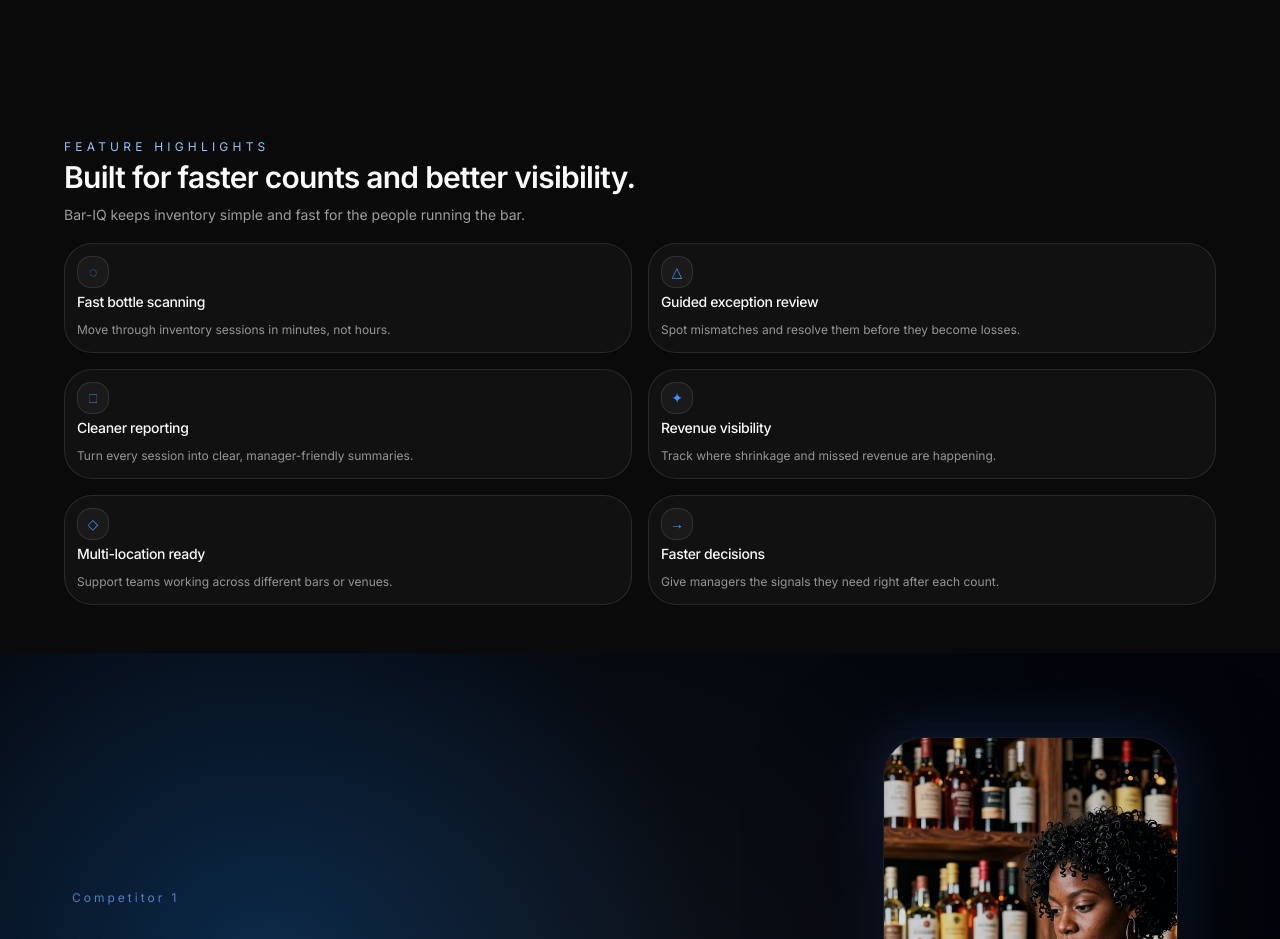
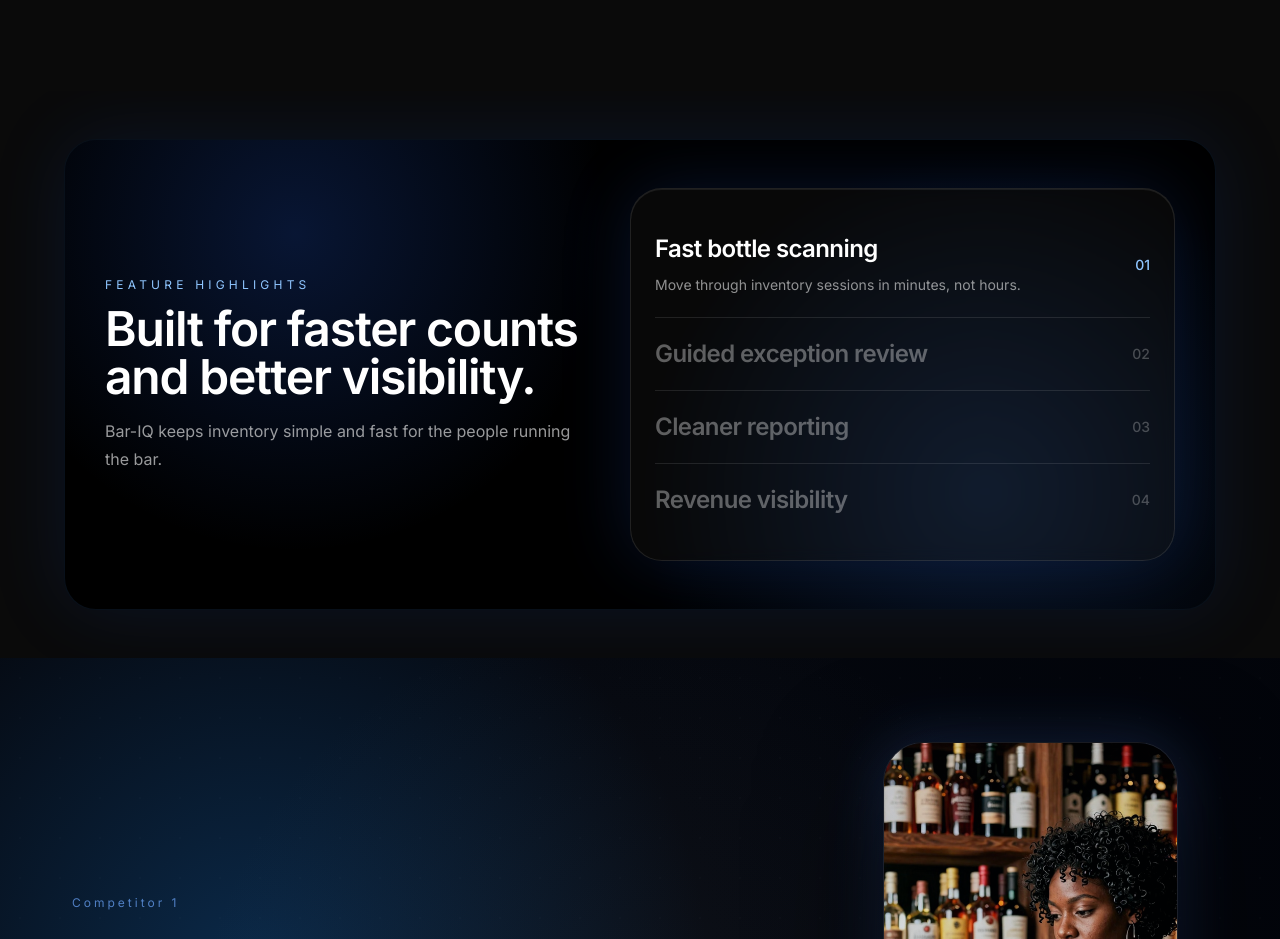
Before and after one commit to colewortman/UNO-Capstone, a Next.js app in the folder web/: page / in a window 1280 px wide. Shown: the part 5680-6619 px from the top of the page. Built offline with nearby package versions, Linux system fonts and the light colour scheme.

Commit message:
Refactor FeatureHighlights component layout and content
Removed icons and multi-location feature from the highlights. Updated the layout to enhance visibility and structure.

```diff
--- a/web/app/components/FeatureHighlights.tsx
+++ b/web/app/components/FeatureHighlights.tsx
@@ -4,73 +4,83 @@
   {
     title: "Fast bottle scanning",
     description: "Move through inventory sessions in minutes, not hours.",
-    icon: "◌",
-    featured: true,
   },
   {
     title: "Guided exception review",
     description: "Spot mismatches and resolve them before they become losses.",
-    icon: "△",
   },
   {
     title: "Cleaner reporting",
     description: "Turn every session into clear, manager-friendly summaries.",
-    icon: "□",
   },
   {
     title: "Revenue visibility",
     description: "Track where shrinkage and missed revenue are happening.",
-    icon: "✦",
-  },
-  {
-    title: "Multi-location ready",
-    description: "Support teams working across different bars or venues.",
-    icon: "◇",
-  },
-  {
-    title: "Faster decisions",
-    description: "Give managers the signals they need right after each count.",
-    icon: "→",
   },
 ];
 
 export default function FeatureHighlightsSection() {
   return (
+    <section className="relative overflow-hidden rounded-[2rem] border border-blue-400/10 bg-black px-5 py-8 shadow-[0_0_80px_rgba(37,99,235,0.12)] sm:px-8 md:px-10 md:py-12">
+      <div className="pointer-events-none absolute inset-0 bg-[radial-gradient(circle_at_20%_20%,rgba(37,99,235,0.22),transparent_32%),radial-gradient(circle_at_80%_75%,rgba(59,130,246,0.16),transparent_36%)]" />
+
+      <div className="relative grid gap-8 lg:grid-cols-[0.95fr_1.05fr] lg:items-center">
         <div>
-      <div className="mb-4 max-w-2xl md:mb-6 [@media(max-height:880px)]:mb-3 md:[@media(max-height:880px)]:mb-4">
-        <p className="mb-2 text-xs uppercase tracking-[0.35em] text-blue-300 [@media(max-height:880px)]:mb-1">
+          <p className="mb-3 text-xs uppercase tracking-[0.35em] text-blue-300">
             Feature Highlights
           </p>
-        <h2 className="text-3xl font-semibold tracking-tight md:text-4xl [@media(max-height:880px)]:text-2xl md:[@media(max-height:880px)]:text-3xl">
+
+          <h2 className="max-w-xl text-3xl font-semibold tracking-tight text-white md:text-5xl">
             Built for faster counts and better visibility.
           </h2>
-        <p className="mt-3 text-base leading-7 text-white/60 [@media(max-height:880px)]:mt-2 [@media(max-height:880px)]:text-sm [@media(max-height:880px)]:leading-6">
-          Bar-IQ keeps inventory simple and fast for the people running the bar.
+
+          <p className="mt-4 max-w-lg text-base leading-7 text-white/60">
+            Bar-IQ keeps inventory simple and fast for the people running the
+            bar.
           </p>
         </div>
 
-      <div className="grid grid-cols-2 gap-2 sm:gap-3 md:gap-4">
-        {features.map((feature) => (
+        <div className="rounded-[2rem] border border-white/10 bg-white/[0.03] p-4 shadow-[inset_0_1px_0_rgba(255,255,255,0.08),0_0_70px_rgba(37,99,235,0.18)] backdrop-blur-sm sm:p-6">
+          <div className="divide-y divide-white/10">
+            {features.map((feature, index) => (
               <div
                 key={feature.title}
-            className="rounded-2xl border border-white/10 bg-white/3 p-3 transition hover:border-white/20 hover:bg-white/5 sm:rounded-[1.75rem] sm:p-4 md:p-5 [@media(max-height:880px)]:p-2 sm:[@media(max-height:880px)]:p-3"
+                className="group grid gap-3 py-5 sm:grid-cols-[1fr_auto] sm:items-center"
               >
-            <div className="mb-2 flex h-7 w-7 items-center justify-center rounded-lg border border-white/10 bg-white/4 text-xs sm:mb-3 sm:h-9 sm:w-9 sm:rounded-xl sm:text-sm md:h-10 md:w-10 [@media(max-height:880px)]:mb-1 [@media(max-height:880px)]:h-6 [@media(max-height:880px)]:w-6 sm:[@media(max-height:880px)]:h-8 sm:[@media(max-height:880px)]:w-8">
-              <span className="bg-linear-to-r from-blue-500 to-blue-400 bg-clip-text text-transparent">
-                {feature.icon}
-              </span>
-            </div>
-
-            <h3 className="text-sm font-medium tracking-tight sm:text-base md:text-lg [@media(max-height:880px)]:text-xs sm:[@media(max-height:880px)]:text-sm">
+                <div>
+                  <h3
+                    className={[
+                      "text-xl font-semibold tracking-tight transition md:text-2xl",
+                      index === 0
+                        ? "text-white"
+                        : "text-white/35 group-hover:text-white/70",
+                    ].join(" ")}
+                  >
                     {feature.title}
                   </h3>
 
-            <p className="mt-1 text-xs leading-5 text-white/55 sm:mt-2 sm:leading-6 md:text-sm [@media(max-height:880px)]:leading-4 sm:[@media(max-height:880px)]:text-xs sm:[@media(max-height:880px)]:leading-5">
+                  {index === 0 && (
+                    <p className="mt-2 max-w-md text-sm leading-6 text-white/55">
                       {feature.description}
                     </p>
+                  )}
+                </div>
+
+                <span
+                  className={[
+                    "text-sm font-medium transition",
+                    index === 0
+                      ? "text-blue-300"
+                      : "text-white/25 group-hover:text-blue-300/70",
+                  ].join(" ")}
+                >
+                  0{index + 1}
+                </span>
               </div>
             ))}
           </div>
         </div>
+      </div>
+    </section>
   );
 }
```
Lines whose indentation alone changed are shown as unchanged.
